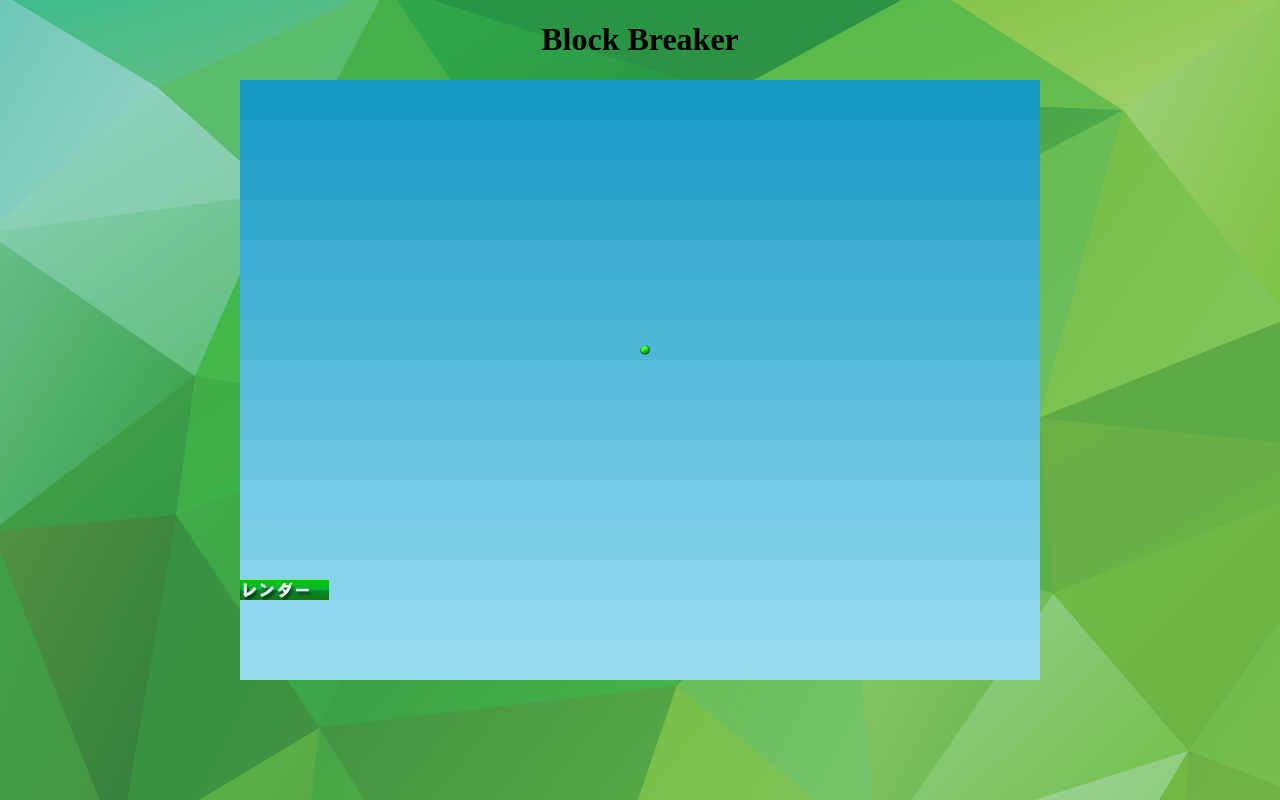
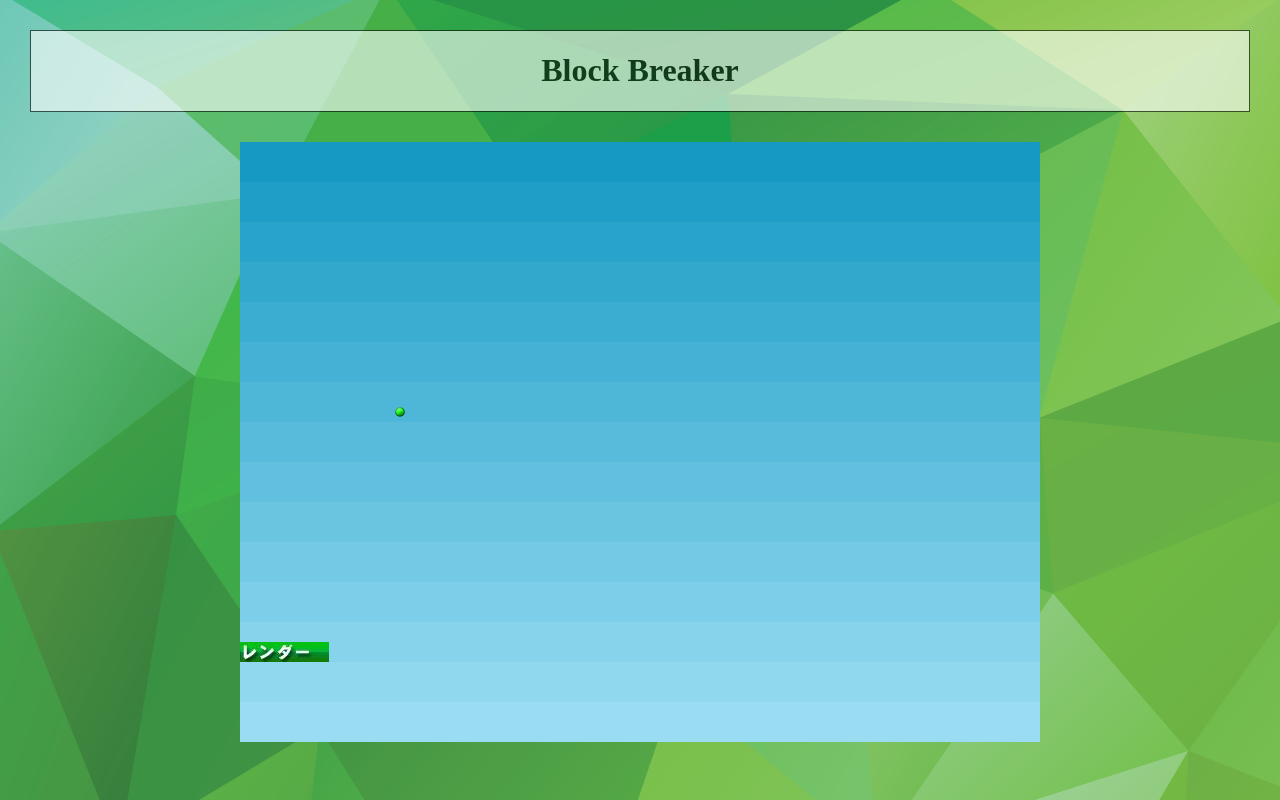
Before and after one commit to matt-neave/first_website, a website: page assets/blockbreaker.html in a window 1280 px wide. Drawn offline with Linux system fonts and the light colour scheme; animation ran at ten frames a second.

Commit message:
Dded x ba

```diff
--- a/assets/blockbreaker.html
+++ b/assets/blockbreaker.html
@@ -20,7 +20,9 @@
 </head>
 <body>
 
+<div class="transbox">
 <h1>Block Breaker</h1>
+<div>
 
 <script type="text/javascript">
 
@@ -39,6 +41,7 @@ var paddle;
 var paddleWidth
 var ball;
 var ballDir;
+var ballDirX;
 var ballSpeed;
 var ballSize;
 
@@ -55,6 +58,7 @@ function create() {
 
     ballSpeed = 5
     ballDir = -ballSpeed;
+    ballDirX = ballSpeed;
 
 
     ballSize = 10
@@ -70,7 +74,7 @@ function update() {
 
     paddle.x = game.input.mousePointer.x - (paddle.width/2);
     ball.y -= ballDir;
-
+    ball.x -= ballDirX;
 
     if (ball.y + ballSize> paddle.y - ballSize && ball.x > paddle.x && ball.x + ballSize < paddle.x + paddleWidth){
         ballDir = ballSpeed;
@@ -81,10 +85,15 @@ function update() {
         ballDir = -ballSpeed;
     }
 
-    //if (game.physics.arcade.collide(paddle, ball){
-        //ballDir = ballSpeed;
+    if (ball.x < 0){
+        ballDirX = -ballSpeed;
+    }
 
-//}
+    if (ball.x > 800){
+        ballDirX = ballSpeed;
+    }
+
+
 }
 
 </script>
```
